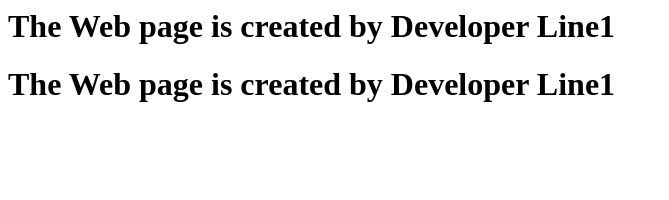
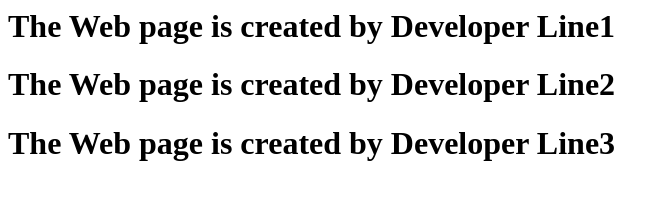
Before and after one commit to vineeth-pgmr/DevopsTask1, a plain HTML site: page index.html in a window 1280 px wide. Shown: the whole page, without its empty margins (0-669 px from the left). Drawn offline with Linux system fonts and the light colour scheme.

Commit message:
Update index.html

```diff
--- a/index.html
+++ b/index.html
@@ -5,6 +5,7 @@
 <body>
 
 <h1>The Web page is created by Developer Line1</h1>
-<h1>The Web page is created by Developer Line1</h1>
+<h1>The Web page is created by Developer Line2</h1>
+<h1>The Web page is created by Developer Line3</h1>
   </body>
 </html>
```
